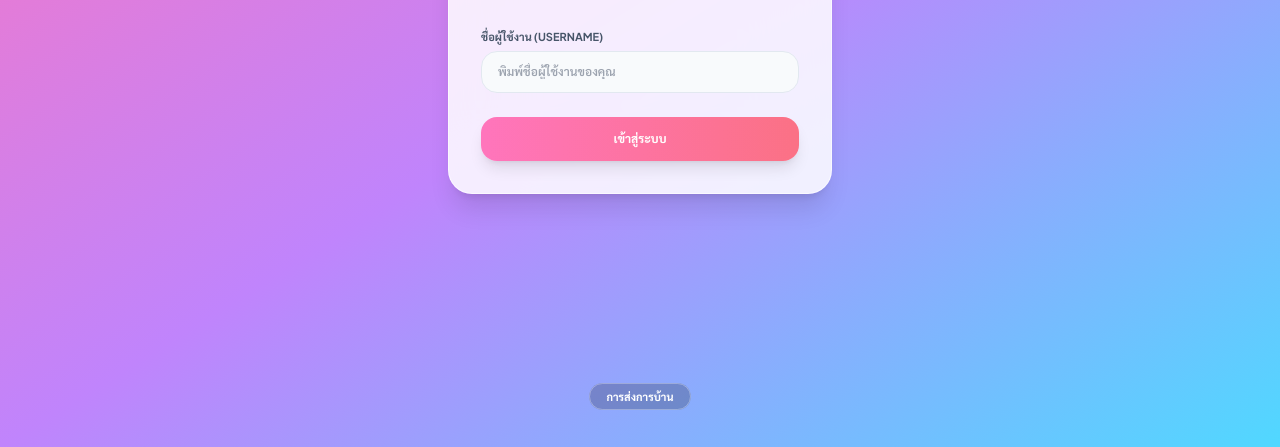
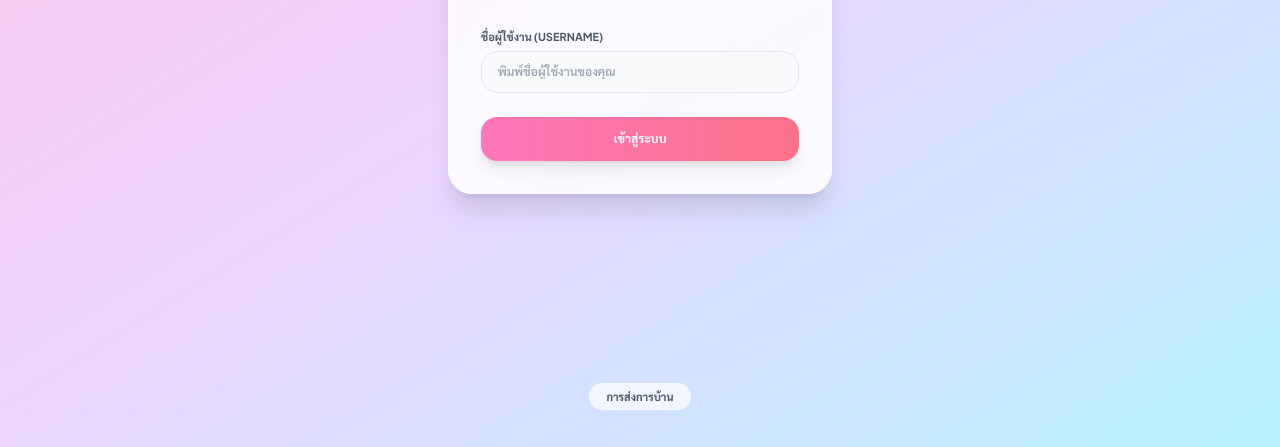
Before and after one commit to m113-room/Test, a plain HTML site: page index.html in a window 1280 px wide. Shown: the part 353-800 px from the top of the page. Drawn offline with nearby package versions, Linux system fonts and the light colour scheme.

Commit message:
Update index.html

```diff
--- a/index.html
+++ b/index.html
@@ -16,7 +16,7 @@
   .animate-pop { animation: pop 0.2s cubic-bezier(0.16, 1, 0.3, 1) forwards; }
 </style>
 </head>
-<body class="flex flex-col items-center justify-between p-3 sm:p-6 min-h-screen relative antialiased bg-gradient-to-br from-[#FF75BC] via-purple-400 to-[#50D8FF]">
+<body class="flex flex-col items-center justify-between p-3 sm:p-6 min-h-screen relative antialiased bg-gradient-to-br from-[#FFC2E2] via-purple-200 to-[#B6F0FF]">
 <div class="flex-grow"></div>
 
 <!-- LOADING OVERLAY -->
@@ -173,7 +173,7 @@
 </div>
 
 <div class="flex-grow"></div>
-<footer class="py-4 text-center z-20 w-full"><span class="text-[11px] font-extrabold text-white bg-black/20 backdrop-blur-md px-4 py-1.5 rounded-full border border-white/30">การส่งการบ้าน</span></footer>
+<footer class="py-4 text-center z-20 w-full"><span class="text-[11px] font-extrabold text-slate-600 bg-white/70 backdrop-blur-md px-4 py-1.5 rounded-full border border-white/40">การส่งการบ้าน</span></footer>
 
 <!-- SUCCESS POPUP -->
 <div id="success-popup" class="fixed inset-0 bg-slate-900/40 flex items-center justify-center z-50 hidden p-4">
```
